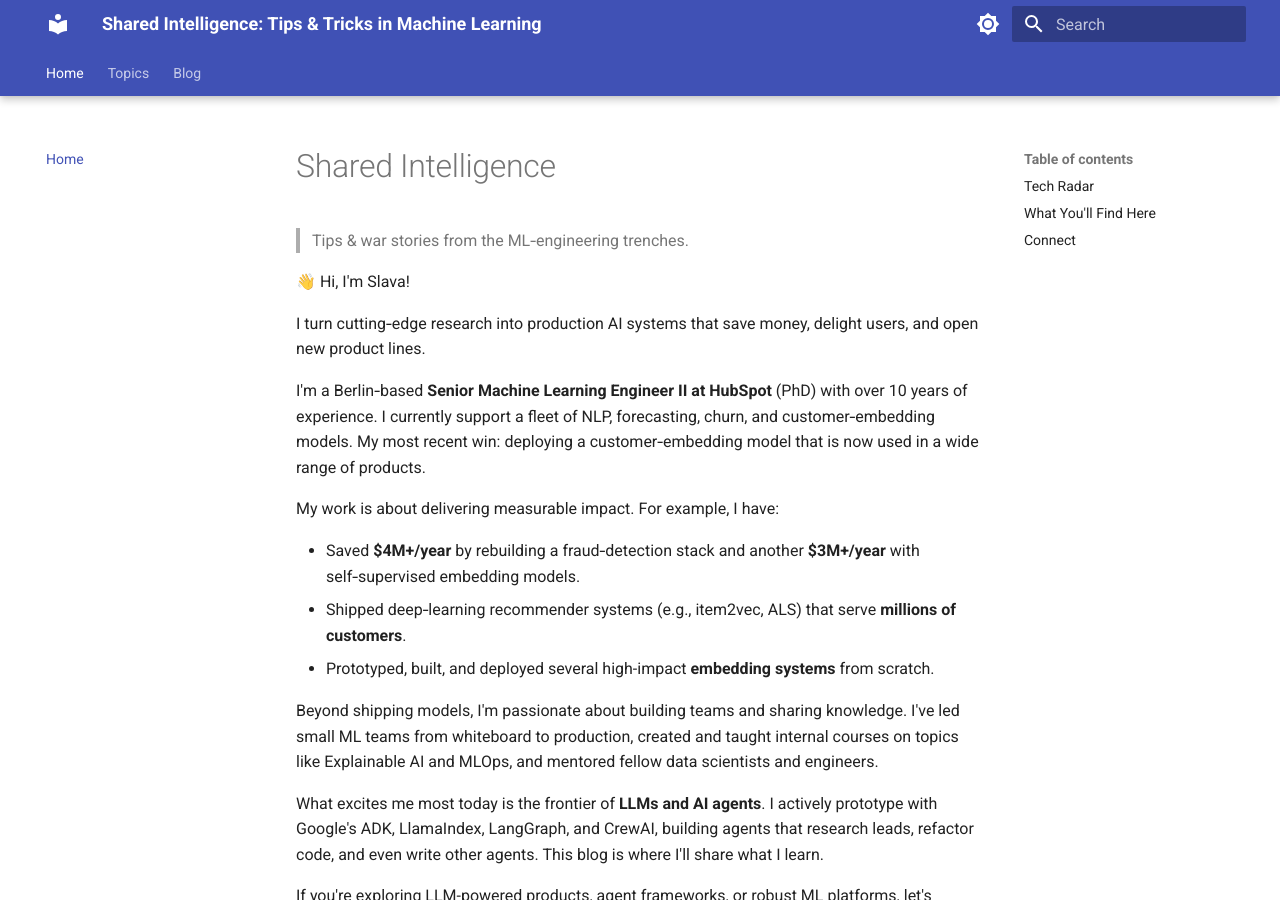
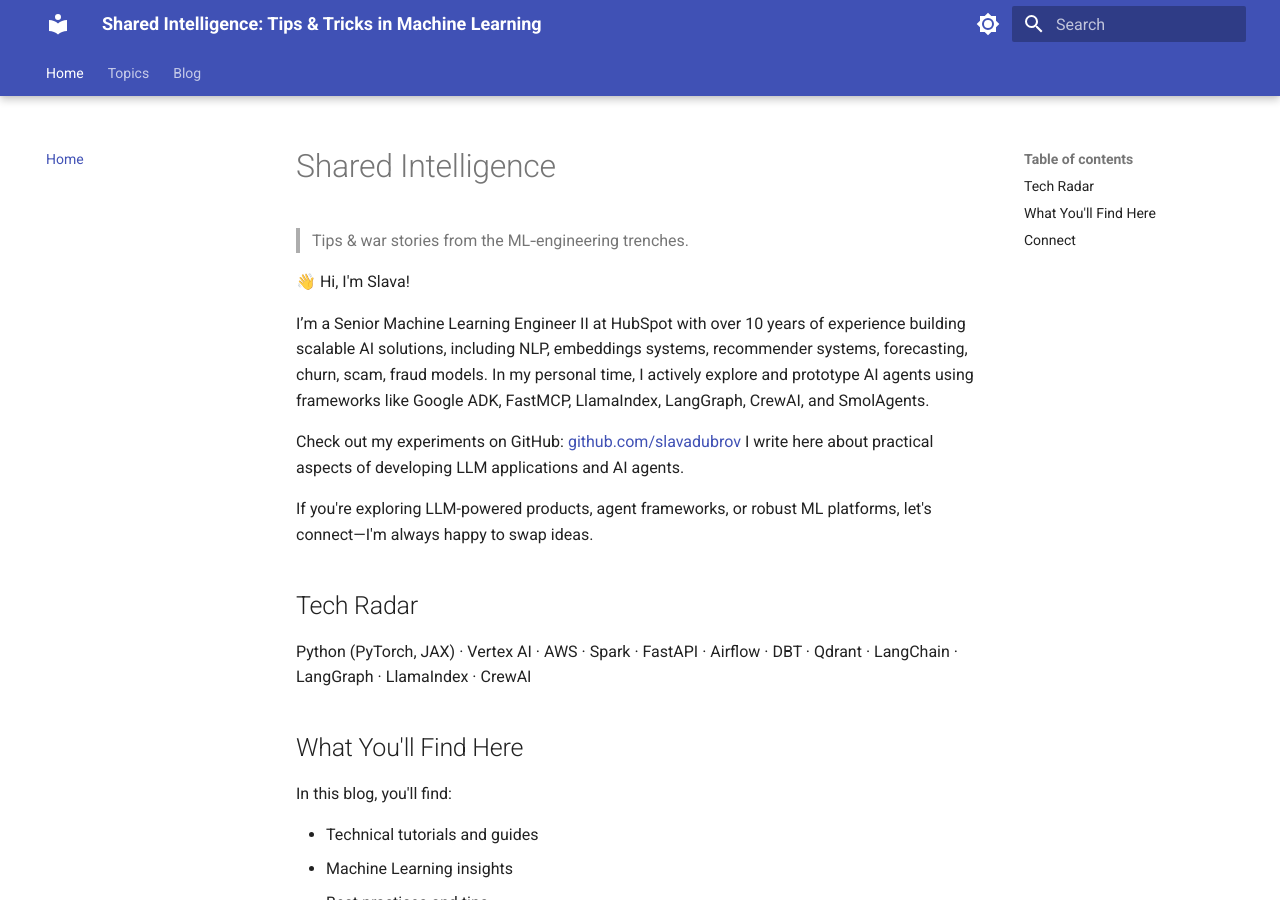
Before and after one commit to slavadubrov/notes, an MkDocs documentation site: the page built from docs/index.md, in a window 1280 px wide and 900 px high. Built offline with MkDocs 1.6.1 and Material for MkDocs 9.7.7, drawn with Linux system fonts in a browser that asks for light colours.

Commit message:
improve index

```diff
--- a/docs/index.md
+++ b/docs/index.md
@@ -9,19 +9,10 @@ date: 2025-01-15
 
 👋 Hi, I'm Slava!
 
-I turn cutting‑edge research into production AI systems that save money, delight users, and open new product lines.
+I’m a Senior Machine Learning Engineer II at HubSpot with over 10 years of experience building scalable AI solutions, including NLP, embeddings systems, recommender systems, forecasting, churn, scam, fraud models. In my personal time, I actively explore and prototype AI agents using frameworks like Google ADK, FastMCP, LlamaIndex, LangGraph, CrewAI, and SmolAgents.
 
-I'm a Berlin‑based **Senior Machine Learning Engineer II at HubSpot** (PhD) with over 10 years of experience. I currently support a fleet of NLP, forecasting, churn, and customer‑embedding models. My most recent win: deploying a customer‑embedding model that is now used in a wide range of products.
-
-My work is about delivering measurable impact. For example, I have:
-
-* Saved **$4M+/year** by rebuilding a fraud‑detection stack and another **$3M+/year** with self‑supervised embedding models.
-* Shipped deep‑learning recommender systems (e.g., item2vec, ALS) that serve **millions of customers**.
-* Prototyped, built, and deployed several high-impact **embedding systems** from scratch.
-
-Beyond shipping models, I'm passionate about building teams and sharing knowledge. I've led small ML teams from whiteboard to production, created and taught internal courses on topics like Explainable AI and MLOps, and mentored fellow data scientists and engineers.
-
-What excites me most today is the frontier of **LLMs and AI agents**. I actively prototype with Google's ADK, LlamaIndex, LangGraph, and CrewAI, building agents that research leads, refactor code, and even write other agents. This blog is where I'll share what I learn.
+Check out my experiments on GitHub: [github.com/slavadubrov](https://github.com/slavadubrov)
+I write here about practical aspects of developing LLM applications and AI agents.
 
 If you're exploring LLM-powered products, agent frameworks, or robust ML platforms, let's connect—I'm always happy to swap ideas.
 
```
